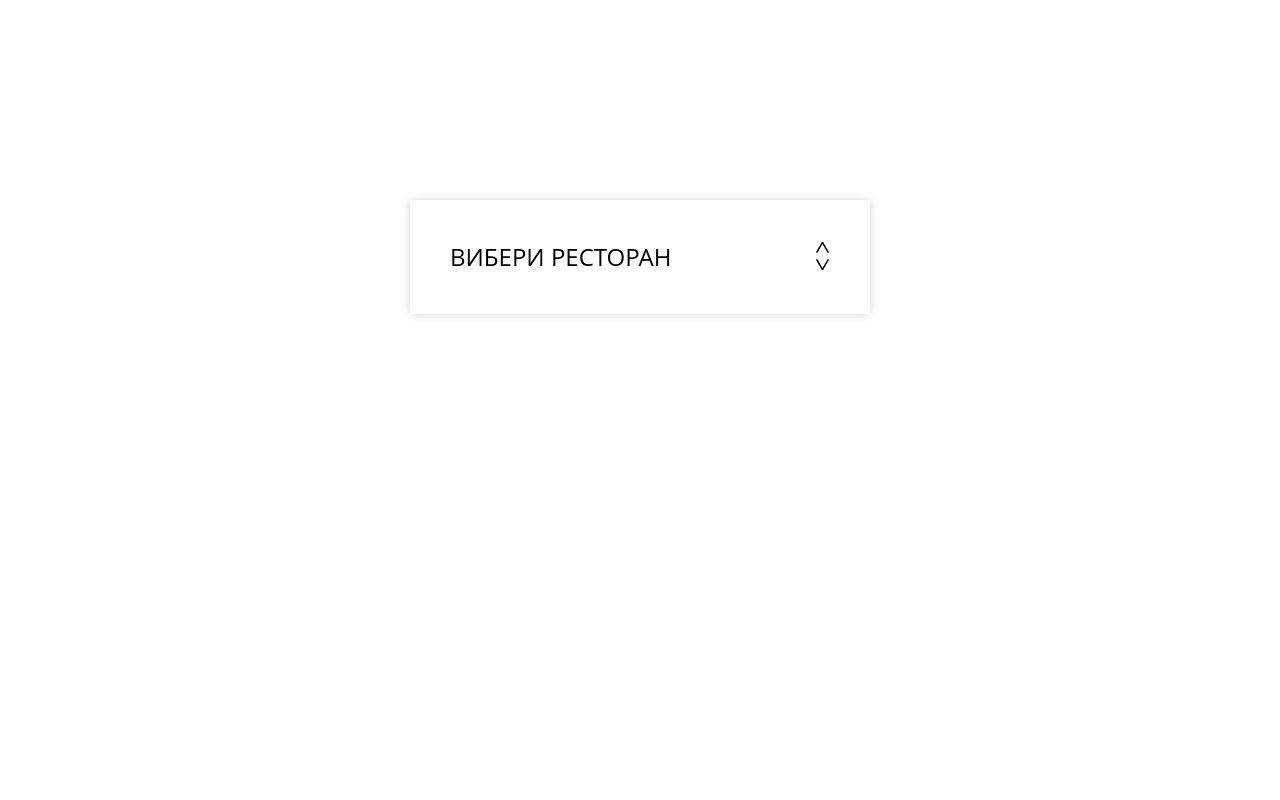
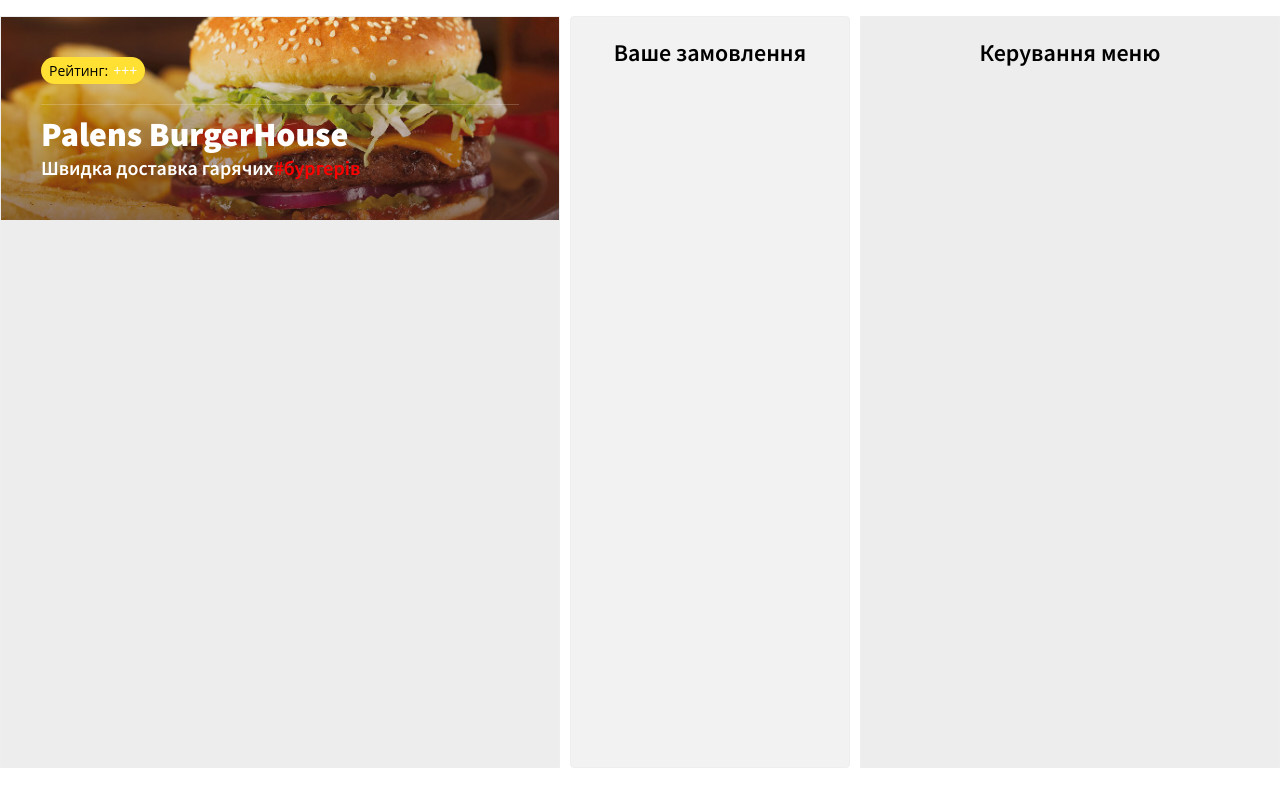
Before and after one commit to gnatuk2312/Palens-BurgerHouse, a React (Create React App) app: page / in a window 1280 px wide. Built offline with nearby package versions, Linux system fonts and the light colour scheme.

Commit message:
наброски компонентів header, order, menuAdmin

```diff
--- /dev/null
+++ b/src/components/App.js
@@ -0,0 +1,20 @@
+import React from 'react';
+import Header from './Header';
+import Order from './Order';
+import MenuAdmin from './MenuAdmin';
+
+
+class App extends React.Component {
+	render() {
+		return (
+			<div className="burger-paradise">
+				<div className="menu">
+					<Header />
+				</div>
+				<Order />
+				<MenuAdmin />
+			</div>
+		)
+	}
+}
+export default App;
--- /dev/null
+++ b/src/components/Header.js
@@ -0,0 +1,28 @@
+import React from 'react';
+
+class Header extends React.Component {
+	render() {
+		return (
+			<header className='top'>
+				<div className='wrap'>
+					<div className='header-content'>
+						<div className='header-rating'>
+							<div className='header-rating_tag'>Рейтинг:</div>
+							<div className='header-rating_icon'>+++</div>
+						</div>
+
+						<div className='header-divider'></div>
+						<h1 className='font-effect-fire-animation'>Palens BurgerHouse</h1>
+						<h3>
+							<span>
+								Швидка доставка гарячих
+								<span className='sub-header'>#бургерів</span>
+							</span>
+						</h3>
+					</div>
+				</div>
+			</header>
+		)
+	}
+}
+export default Header;
--- /dev/null
+++ b/src/components/MenuAdmin.js
@@ -0,0 +1,12 @@
+import React from 'react';
+
+class MenuAdmin extends React.Component {
+	render() {
+		return (
+			<div className='menu-admin'>
+				<h2>Керування меню</h2>
+			</div>
+		);
+	}
+}
+export default MenuAdmin;
--- /dev/null
+++ b/src/components/Order.js
@@ -0,0 +1,12 @@
+import React from 'react';
+
+class Order extends React.Component {
+	render() {
+		return (
+			<div className='order-wrap'>
+				<h2>Ваше замовлення</h2>
+			</div>
+		)
+	}
+}
+export default Order;
--- a/src/index.js
+++ b/src/index.js
@@ -1,6 +1,6 @@
 import React from 'react';
 import { render } from 'react-dom';
-import Landing from './components/Landing';
+import App from './components/App';
 import "./css/style.css";
 
-render(<Landing />, document.querySelector('#root'));
+render(<App />, document.querySelector('#root'));
```
